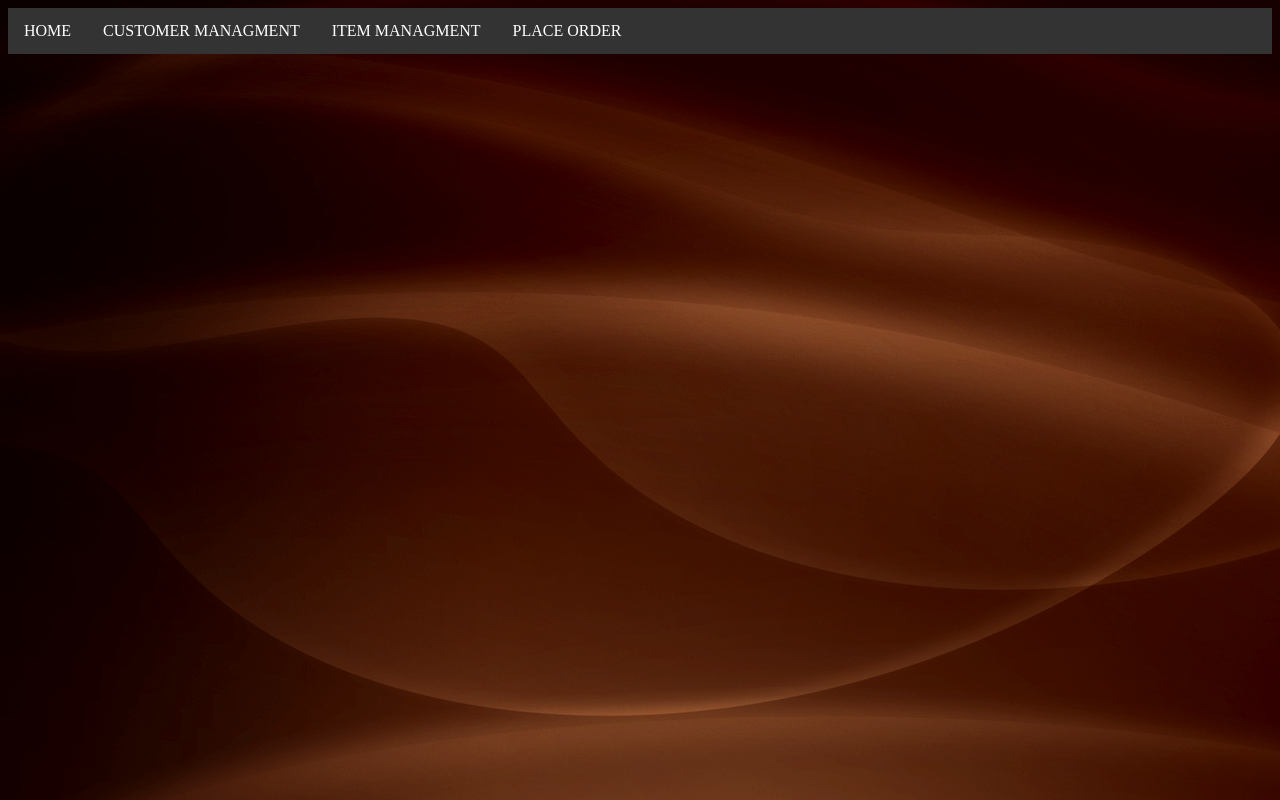
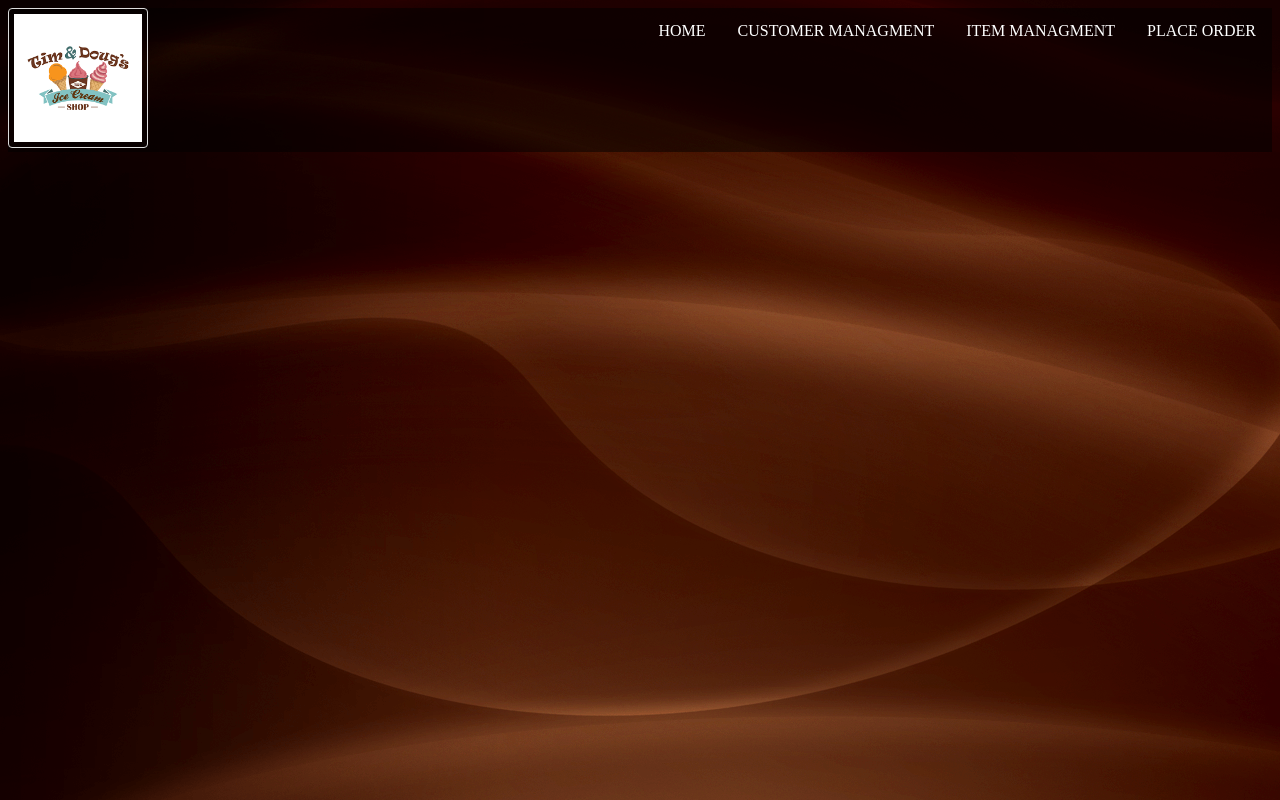
Before and after one commit to ctdalugoda/RMAD-Assignement-03, a plain HTML site: page index.html in a window 1280 px wide. Drawn offline with Linux system fonts and the light colour scheme.

Commit message:
4th commit

```diff
--- a/index.html
+++ b/index.html
@@ -8,11 +8,14 @@
     <link rel="stylesheet" href="style.css">
 </head>
 <body>
+
+
     <ul>
+        <img src="/Pictures/Logo.png" alt="icecream LOGO" id="logo">
+        <li><a href=#>PLACE ORDER</a></li>
+        <li><a href=#>ITEM MANAGMENT</a></li>
+        <li><a href=#>CUSTOMER MANAGMENT</a></li>
         <li><a href=#>HOME</a></li>
-        <li><a href=#>CUSTOMER MANAGMENT</a></li>
-        <li><a href=#>ITEM MANAGMENT</a></li>
-        <li><a href=#>PLACE ORDER</a></li>
       </ul>
 
 
--- a/style.css
+++ b/style.css
@@ -7,13 +7,16 @@ body{
 ul {
     list-style-type: none;
     margin: 0;
+
     padding: 0;
     overflow: hidden;
-    background-color: #333;
+    background-color:rgba(0, 0, 0, 0.5);
+
+
   }
 
   li {
-    float: left;
+    float:right;
   }
 
   li a {
@@ -29,3 +32,10 @@ ul {
   li a:hover {
     background-color: #111;
   }
+
+
+  #logo{
+    border: 1px solid #ddd;
+    border-radius: 4px;
+    padding: 5px;
+    width: 10vw;  }
```
Also changed, not shown: Pictures/Logo.png (added).
